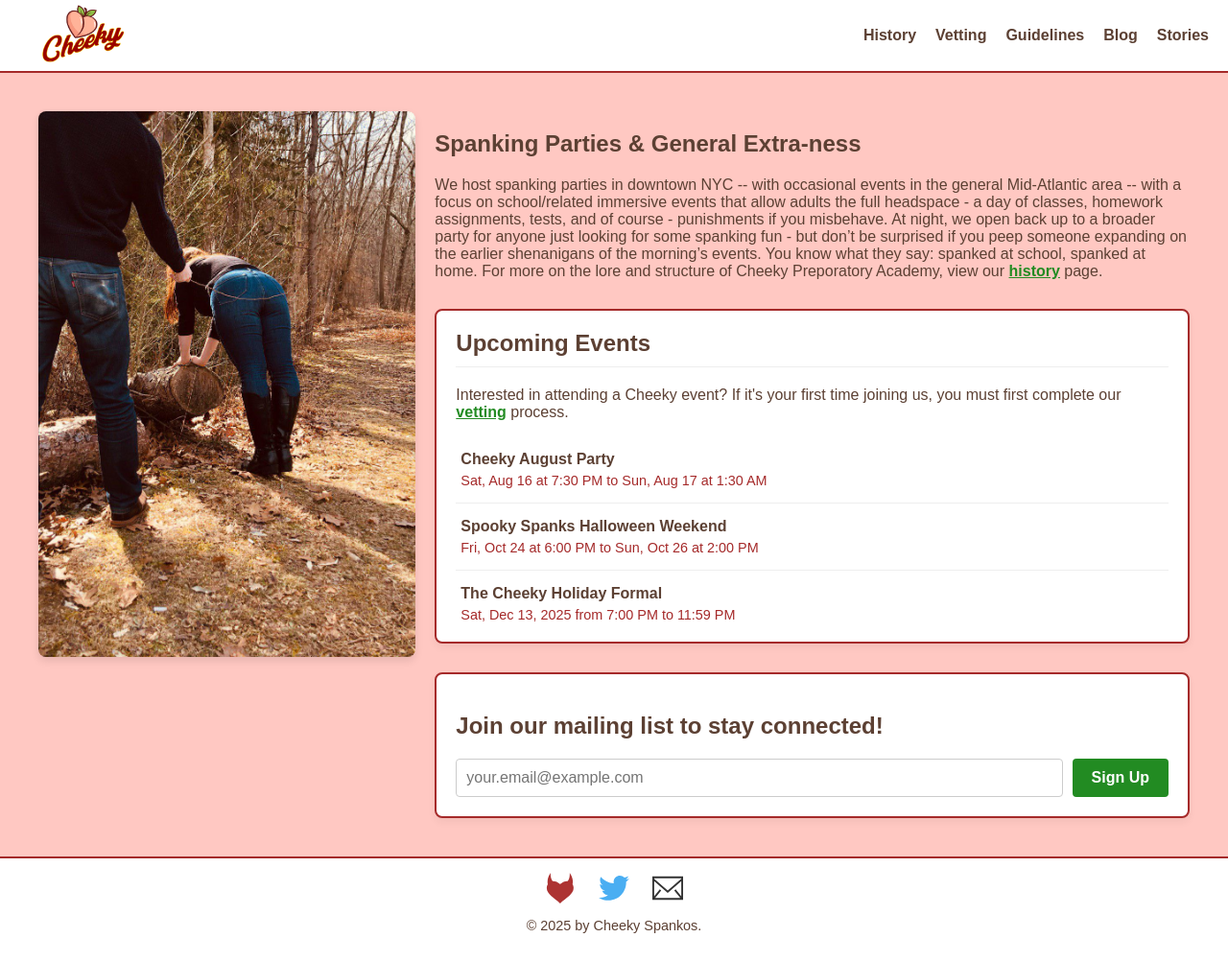
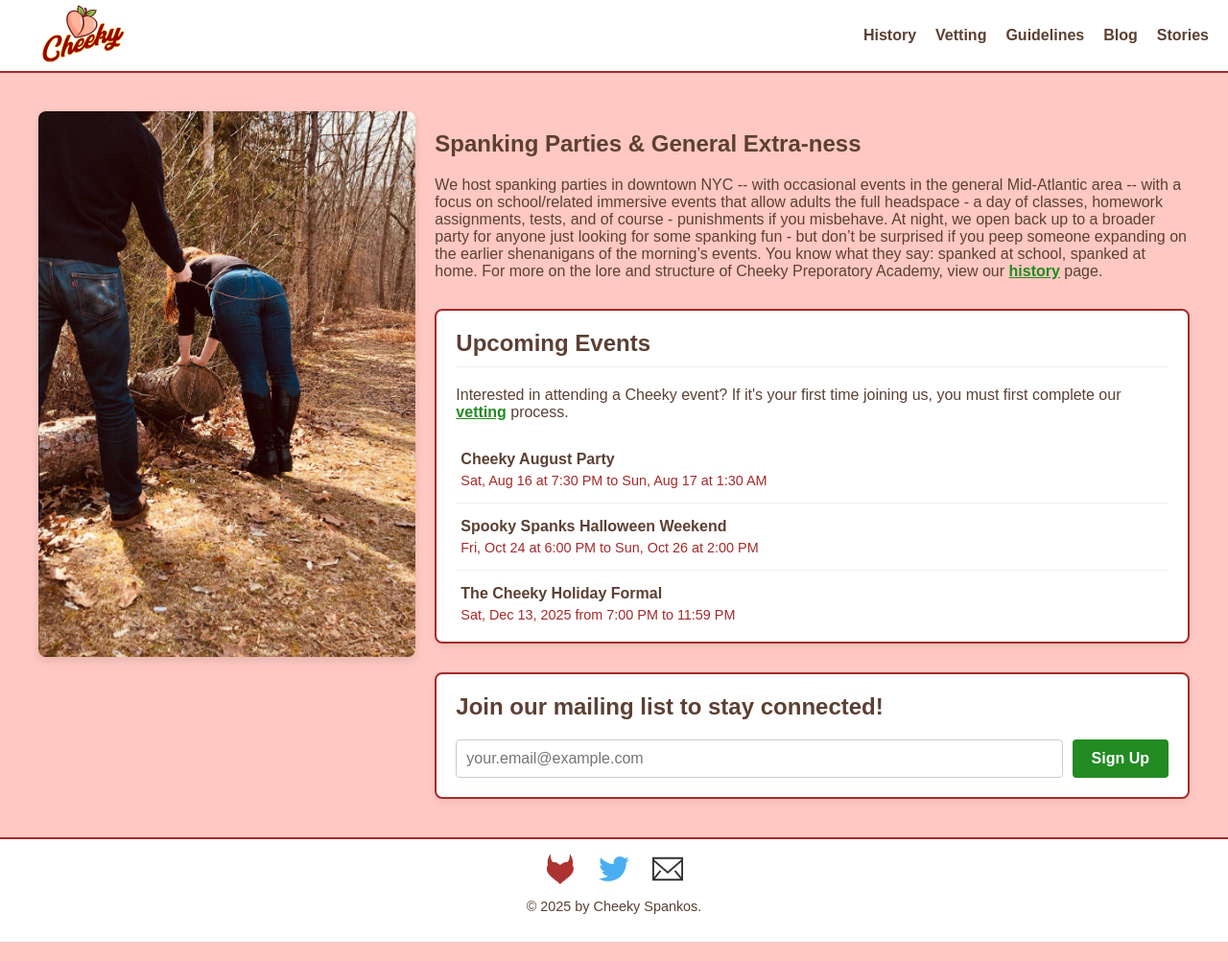
Before and after one commit to cheekyparties/cheekyparties.github.io, a Jekyll site: the page built from index.html, in a window 1280 px wide. Shown: the whole page at 96% size. Built offline with Jekyll 4.4.1, drawn with Linux system fonts in a browser that asks for light colours.

Commit message:
Update style.css

```diff
--- a/assets/css/style.css
+++ b/assets/css/style.css
@@ -155,7 +155,7 @@ a {
     box-shadow: 0 4px 8px rgba(0,0,0,0.05);
 }
 
-.email-signup-container h3 {
+.email-signup-container h2 {
     margin-top: 0;
     color: #5C4033; /* Dark Brown */
 }
```
